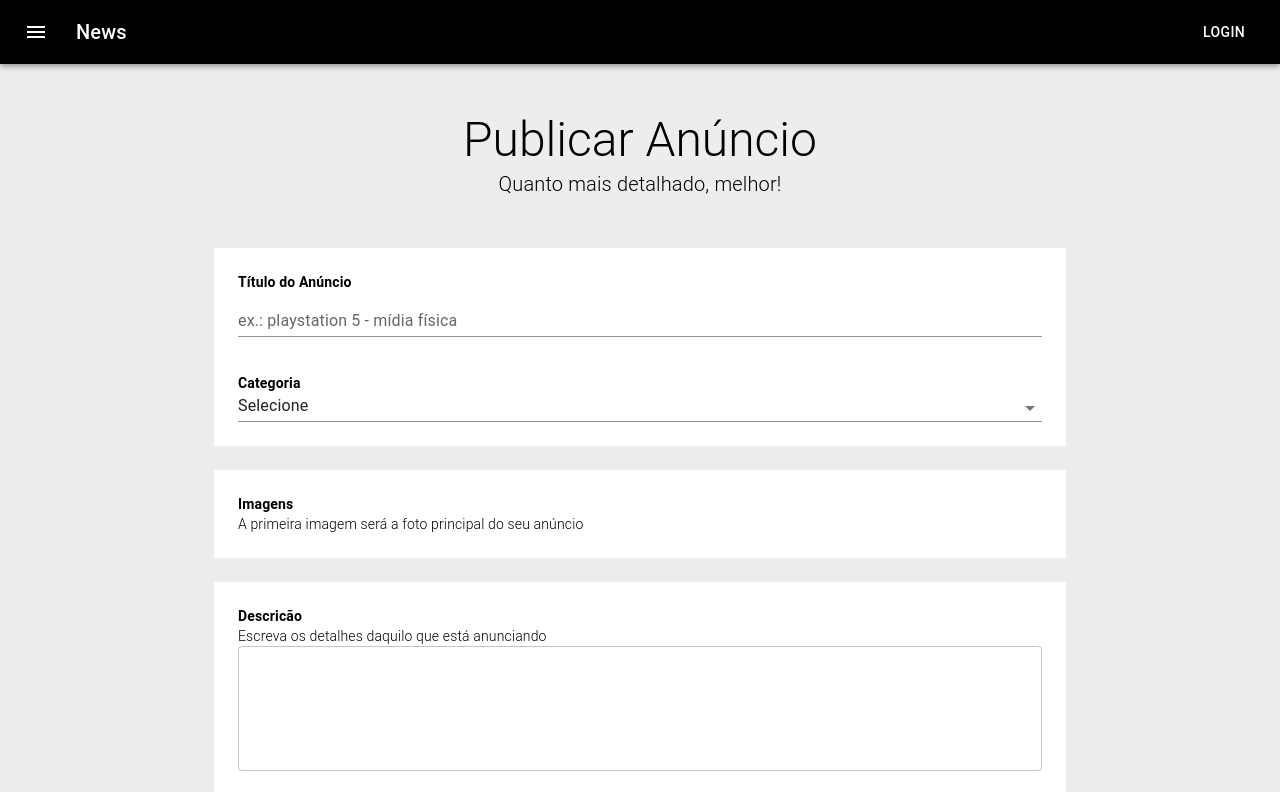
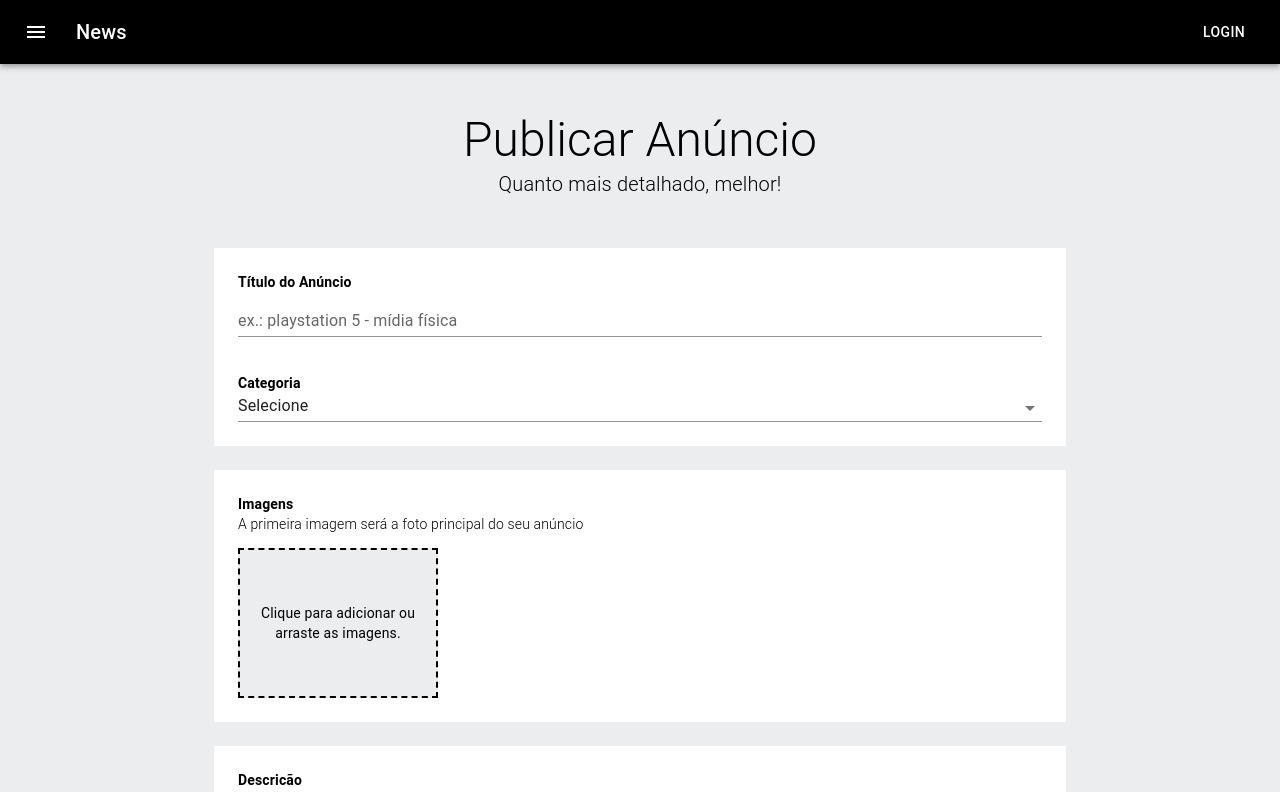
Before and after one commit to renardbergson/anunx, a Next.js app: page /pages/user/publish in a window 1280 px wide. Shown: the top 792 px of the page. Built offline with nearby package versions, Linux system fonts and the light colour scheme.

Commit message:
inserting features for image dropzone in user/publish (front)

```diff
--- a/package.json
+++ b/package.json
@@ -3,7 +3,8 @@
   "version": "0.1.0",
   "private": true,
   "scripts": {
-    "dev": "next dev",
+    "dev": "npm run open-browser && next dev",
+    "open-browser": "open http://localhost:3000",
     "build": "next build",
     "start": "next start",
     "lint": "next lint"
@@ -18,6 +19,7 @@
     "next": "14.0.4",
     "react": "^18",
     "react-dom": "^18",
+    "react-dropzone": "^14.2.3",
     "styled-components": "^6.1.3"
   },
   "devDependencies": {
--- a/src/app/pages/user/publish/page.jsx
+++ b/src/app/pages/user/publish/page.jsx
@@ -1,18 +1,113 @@
 'use client'
 
-import React, {useState} from 'react'
+import React, { useState } from 'react'
+import { useDropzone } from 'react-dropzone'
+import styled from 'styled-components'
+
 import { useTheme } from '@emotion/react'
 import { Container, Typography, Box, TextField, Select, MenuItem, Button } from '@mui/material'
+import DeleteForeverIcon from '@mui/icons-material/DeleteForever'
 
 import TemplateDefault from '../../../templates/Default'
 
+
+const ThumbsWrapper = styled.div`
+  display: flex;
+  margin-top: 14px;
+  gap: 20px;
+  flex-wrap: wrap;
+`
+
+const Dropzone = styled.div`
+  width: 200px;
+  height: 150px;
+  border: 2px dashed black;
+  background-color: rgb(235, 237, 238);
+  text-align: center;
+  display: flex;
+  align-items: center;
+  cursor: pointer;
+`
+
+const Thumb = styled.div`
+  width: 200px;
+  height: 150px;
+  background-size: cover;
+  background-position: center center;
+  cursor: pointer;
+
+  &:hover .mask {
+    display: block;
+  }
+`
+
+const Mask = styled.div`
+  display: none;
+  background-color: rgba(0, 0, 0, 0.6);
+  width: 100%;
+  height: 100%;
+  position: relative;
+
+  & .trashIcon {
+    position: absolute;
+    top: 50%;
+    left: 50%;
+    transform: translate(-50%, -50%);
+  }
+`
+
+const MainImageText = styled.span`
+  background-color: blue;
+  position: absolute;
+  padding: 2px 6px;
+  bottom: 0;
+`
+
 const Publish = () => {
   const theme = useTheme()
+
+  // react dropzone retorna duas funções
+  // use dropzone recebe um objeto
+  // a primeira será passada para a área clicável/arrastável
+  // a segunda será passada para um input, inserido dentro da área clicável/arrastável
+  // a chave "accept" seta: tipo de arquivo/extensão aceitável (neste caso, img de qq extensão)
+  // a chave "onDrop" recebe a funcão que será executada toda vez que um arquivo for importado
+  // selectedFiles é um array com as imagens selecionadas. É preciso inserir ele em um estado
+  // com map, estamos retornando para o novo array "filePackage" um objeto
+  /*
+    o método Object.assign recebe pelo menos duas propriedades, o primeiro será o objeto ALVO,
+    o segundo ou os demais serão os objetos atribuidos/atualizados no alvo. Se houver objetos com
+    chaves repetidas, ele atualizará o alvo com a chave repetida mais próxima dos parênteses, se
+    não houver, todas as chaves serão atribuidos ao objeto alvo. Funciona igual à atualização de
+    dados usando o spread operator.
+  */
+  const { getRootProps, getInputProps } = useDropzone({
+    accept: 'image/*',
+    onDrop: (selectedFiles) => {
+      const filePackage = selectedFiles.map(file => {
+        return (
+          Object.assign(file, {preview: URL.createObjectURL(file)})
+        )
+      })
+
+      setImages([
+        ...images,
+        ...filePackage,
+      ])
+    }
+  })
+
+  const [images, setImages] = useState([])
 
   const [category, setCategory] = useState('')
 
   const handleChangeCategory = e => {
     setCategory(e.target.value)
+  }
+
+  const handleOnRemoveImage = imageName => {
+    const newImagesState = images.filter(image => image.name != imageName)
+    setImages(newImagesState)
   }
 
   return (
@@ -27,7 +122,7 @@ const Publish = () => {
       </Container>
 
       <Container maxWidth="md">
-        <Box sx={{background: theme.palette.background.internal, padding: theme.spacing(3), marginBottom: theme.spacing(3)}}>
+        <Box sx={{background: theme.palette.secondary.main, padding: theme.spacing(3), marginBottom: theme.spacing(3)}}>
           <Typography component="h6" variant="body2" fontWeight="bold">
             Título do Anúncio
           </Typography>
@@ -62,19 +157,51 @@ const Publish = () => {
       </Container>
 
       <Container maxWidth="md">
-        <Box sx={{background: theme.palette.background.internal, padding: theme.spacing(3), marginBottom: theme.spacing(3)}}>
-        <Typography component="h6" variant="body2" fontWeight="bold">
+        <Box sx={{background: theme.palette.secondary.main, padding: theme.spacing(3), marginBottom: theme.spacing(3)}}>
+          <Typography component="h6" variant="body2" fontWeight="bold">
             Imagens
           </Typography>
-          <Typography component="div" variant="body2" fontWeight="light" color='primary'>
+
+          <Typography component="span" variant="body2" fontWeight="light" color='primary'>
             A primeira imagem será a foto principal do seu anúncio
           </Typography>
+
+          <ThumbsWrapper>
+            <Dropzone {...getRootProps()}>
+              <input {...getInputProps()}/>
+
+              <Typography component="span" variant="body2">
+                Clique para adicionar ou arraste as imagens.
+              </Typography>
+            </Dropzone>
+
+            {
+              images.map((image, index) => {
+                return (
+                  <Thumb key={image.name} style={{backgroundImage: `url(${image.preview})`}}>
+                    <Mask className='mask' onClick={() => handleOnRemoveImage(image.name)}>
+                      <DeleteForeverIcon className='trashIcon' color="secondary" />
+
+                      {index === 0 ?
+                        <MainImageText>
+                          <Typography variant="caption" color='secondary'>
+                            Principal
+                          </Typography>
+                        </MainImageText>
+                        : null
+                      }
+                    </Mask>
+                  </Thumb>
+                )
+              })
+            }
+          </ThumbsWrapper>
         </Box>
       </Container>
 
       <Container maxWidth="md">
-        <Box sx={{background: theme.palette.background.internal, padding: theme.spacing(3), marginBottom: theme.spacing(3)}}>
-        <Typography component="h6" variant="body2" fontWeight="bold">
+        <Box sx={{background: theme.palette.secondary.main, padding: theme.spacing(3), marginBottom: theme.spacing(3)}}>
+          <Typography component="h6" variant="body2" fontWeight="bold">
             Descricão
           </Typography>
 
@@ -91,7 +218,7 @@ const Publish = () => {
       </Container>
 
       <Container maxWidth="md">
-        <Box sx={{background: theme.palette.background.internal, padding: theme.spacing(3), marginBottom: theme.spacing(3)}}>
+        <Box sx={{background: theme.palette.secondary.main, padding: theme.spacing(3), marginBottom: theme.spacing(3)}}>
         <Typography component="h6" variant="body2" fontWeight="bold">
             Dados de Contato
           </Typography>
--- a/src/app/theme.js
+++ b/src/app/theme.js
@@ -8,11 +8,10 @@ const theme = createTheme({
       main: '#000000',
     },
     secondary: {
-      main: '#f44336',
+      main: '#ffffff',
     },
     background: {
       default: 'rgb(235, 237, 238)',
-      internal: '#ffffff'
     },
     spacing: 8
   }
```
Also changed, not shown: 1 other file (tests, documents, lock files or other folders).
